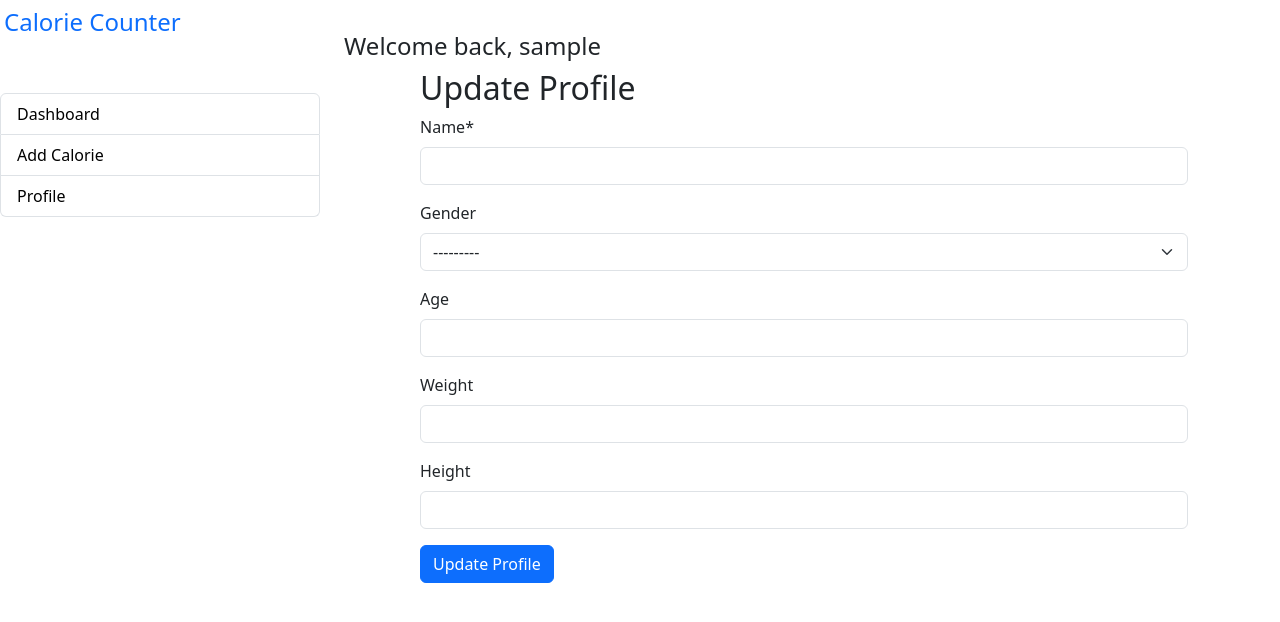
After one commit to Hasan082/calorie-counter-wadp-level4, a Django app: page /profile/ in a window 1280 px wide. The commit adds this page. Shown: the top 622 px of the page. Run offline with Django 5.2, Linux system fonts and the light colour scheme; the visitor is signed in with stand-in values (Sample User, id 1); data comes from the database, SQL or seed files in the repository; some libraries are stand-ins or nearby versions.

Commit message:
Update data

```diff
--- a/calorie_counter/forms.py
+++ b/calorie_counter/forms.py
@@ -12,7 +12,7 @@ class RegistrationForm(UserCreationForm):
         fields = ['username', 'email', 'password1', 'password2']
 
 
-class CalorieEntryForm(forms.Form):
+class CalorieEntryForm(forms.ModelForm):
     date = forms.DateField(widget=forms.SelectDateWidget)
     item_name = forms.CharField(max_length=200)
     calorie_consumed = forms.IntegerField(min_value=0)
--- a/calorie_counter/models.py
+++ b/calorie_counter/models.py
@@ -20,25 +20,26 @@ class Profile(models.Model):
         return self.name
 
     def calculate_bmr(self):
-        if self.weight and self.height and self.age and self.gender:
-            if self.gender == "male":
-                bmr = (
-                    66.47
-                    + (13.75 * self.weight)
-                    + (5.003 * self.height)
-                    - (6.755 * self.age)
-                )
-                self.bmr = bmr
-                self.save()
-            else:
-                bmr = (
-                    655.1
-                    + (9.563 * self.weight)
-                    + (1.850 * self.height)
-                    - (4.676 * self.age)
-                )
-                self.bmr = bmr
-                self.save()
+        """
+        Calculate and update the Basal Metabolic Rate (BMR) for the profile.
+        Uses the Harris-Benedict equation for male and female.
+        Only updates if all required fields are present.
+        """
+
+        if None in (self.weight, self.height, self.age, self.gender):
+            return
+
+        weight = float(self.weight) # type: ignore
+        height = float(self.height)  # type: ignore
+        age = float(self.age)  # type: ignore
+
+        if self.gender == "male":
+            bmr = 66.47 + (13.75 * weight) + (5.003 * height) - (6.755 * age)
+        else:
+            bmr = 655.1 + (9.563 * weight) + (1.850 * height) - (4.676 * age)
+
+        self.bmr = bmr
+        self.save(update_fields=["bmr"])
 
 
 class CalorieConsumed(models.Model):
--- a/calorie_counter/templates/login.html
+++ b/calorie_counter/templates/login.html
@@ -1,4 +1,4 @@
-{% extends 'partials/auth-base.html' %}
+{% extends 'base.html' %}
 {% load crispy_forms_tags %}
 
 {% block form_auth %}
--- /dev/null
+++ b/calorie_counter/templates/profile.html
@@ -0,0 +1,13 @@
+{% extends 'base.html' %}
+{% load crispy_forms_tags %}
+
+{% block content %}
+<div class="form-wrap mx-auto" style="max-width: 768px;">
+<h2>Update Profile</h2>
+  <form action="" method="post">
+    {% csrf_token %}
+    {{ form|crispy }}
+    <button type="submit" class="btn btn-primary">Update Profile</button>
+  </form>
+</div>
+{% endblock %}
--- a/calorie_counter/urls.py
+++ b/calorie_counter/urls.py
@@ -4,7 +4,6 @@ from.views import (
     login_view,
     dashboard_view,
     ProfileView,
-    ProfileUpdateView,
     CalorieEntryView
 )
 
@@ -13,9 +12,6 @@ urlpatterns = [
     path('register/', user_registration, name='register'),
     path('', login_view, name='login'),
     path('dashboard', dashboard_view, name='dashboard'),
-
-    # path('calorie-entry/', CalorieEntryView, name='calorie-entry'),
-
-    # path('profile/', ProfileView, name='profile'),
-    # path('profile-update/', ProfileUpdateView, name='profile'),
+    path('profile/', ProfileView, name='profile'),
+    path('calorie-entry/', CalorieEntryView, name='calorie_entry'), # type: ignore
 ]
--- a/calorie_counter/views.py
+++ b/calorie_counter/views.py
@@ -3,6 +3,10 @@ from .forms import RegistrationForm
 from django.contrib.auth.forms import AuthenticationForm
 from django.contrib.auth import login
 from django.contrib import messages
+from .forms import ProfileForm,CalorieEntryForm
+from django.contrib.auth.decorators import login_required
+from .models import Profile, CalorieConsumed
+
 
 def user_registration(request):
     if request.method == 'POST':
@@ -35,15 +39,58 @@ def login_view(request):
 
 
 def dashboard_view(request):
-    return render(request, 'dashboard.html')
+    caloriedata = CalorieConsumed.objects.filter(user=request.user)
+    profile_data = Profile.objects.get(user=request.user)
+    bmr = profile_data.bmr
+    context={
+        'caloriedata': caloriedata,
+        'caloure_consumed': caloriedata.order_by('-date').first(),
+        'req_bmr': round(bmr, 2) # type: ignore
+    }
+    return render(request, 'dashboard.html', context)
 
 
+@login_required
 def ProfileView(request):
-    pass
+    profile, created = Profile.objects.get_or_create(user=request.user)
+    if request.method == 'POST':
+        form = ProfileForm(request.POST, instance=profile)
+        if form.is_valid():
+            form.save()
+            profile.calculate_bmr()
+            messages.success(request, "Profile info Updated successfully")
+            return redirect("dashboard")
+        else:
+            messages.error(request, "Any fio the form filed is invalid")
+            return redirect("profile")
+    else:
+        form = ProfileForm(instance=profile)
+
+    context = {
+        'form' : form,
+        'profile_form': True
+    }
+
+    return render(request, "profile.html", context)
 
 
-def ProfileUpdateView(request):
-    pass
 
 def CalorieEntryView(request):
-    pass
+    if request.method == 'POST':
+        form = CalorieEntryForm(request.POST)
+        if form.is_valid():
+            form_data = form.save(commit=False)
+            form_data.user = request.user
+            form_data.save()
+            messages.success(request, "Profile info Updated successfully")
+            return redirect("dashboard")
+        else:
+            messages.error(request, 'Form data is invalid')
+    else:
+        form = CalorieEntryForm()
+
+    context = {
+        'form' : form,
+    }
+
+    return render(request, "calorie.html", context)
--- a/templates/base.html
+++ b/templates/base.html
@@ -18,13 +18,13 @@
               </div>
               <ul class="list-group mt-5">
                 <li class="list-group-item">
-                  <a class="text-decoration-none text-black" href="">Dashboard</a>
+                  <a class="text-decoration-none text-black" href="{% url 'dashboard' %}">Dashboard</a>
                 </li>
                 <li class="list-group-item nav-link">
-                  <a class="text-decoration-none text-black" href="">Add Calorie</a>
+                  <a class="text-decoration-none text-black" href="{% url 'calorie_entry' %}">Add Calorie</a>
                 </li>
                 <li class="list-group-item nav-link">
-                  <a class="text-decoration-none text-black" href="">Profile</a>
+                  <a class="text-decoration-none text-black" href="{% url 'profile' %}">Profile</a>
                 </li>
               </ul>
             </div>
```
Also changed, not shown: calorie_counter/templates/calorie.html (added, +13 -0 lines), calorie_counter/templates/dashboard.html (+41 -4 lines), calorie_counter/templates/test.html (deleted, +0 -18 lines).
